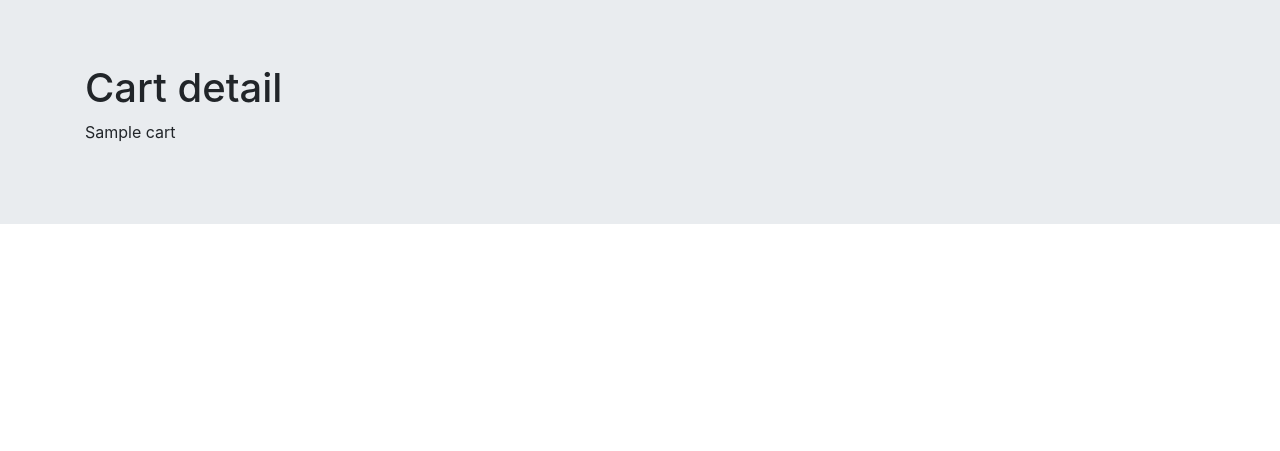
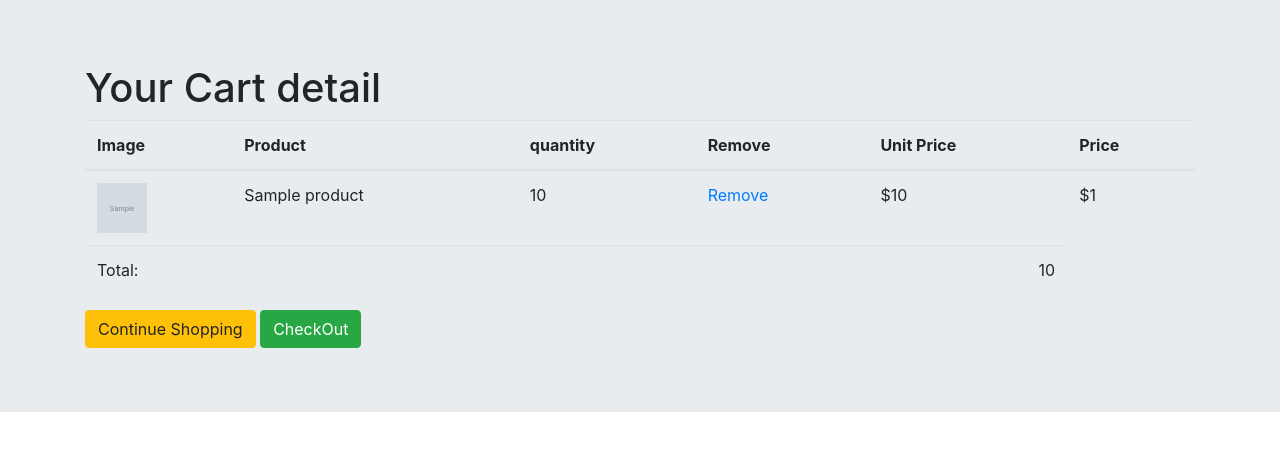
Before and after one commit to sadakchap/complete-demo-ecommerce, a Django app: template cart/templates/cart/cart_detail.html in a window 1280 px wide. Shown: the part 56-507 px from the top of the page. Run offline with Django 3.2, Linux system fonts and the light colour scheme; the template is opened without the code that fills it: most values are stand-ins (such as "Sample title", 1, 10 or a date in 2020); grey boxes marked "Sample" are stand-in pictures; some libraries are stand-ins or nearby versions.

Commit message:
fixed some errors

```diff
--- a/cart/cart.py
+++ b/cart/cart.py
@@ -7,7 +7,7 @@ class Cart(object):
         self.session = request.session
         cart = self.session.get(settings.CART_SESSION_ID)
         if not cart:
-            cart = self.session[settings.CART_SESSION_ID]
+            cart = self.session[settings.CART_SESSION_ID] = {}
         self.cart = cart
 
     def add(self, product, quantity=1, update_quantity=False):
@@ -47,10 +47,10 @@ class Cart(object):
             yield item
 
     def __len__(self):
-        return sum(item['quantity'] for item in self.cart.value())
+        return sum(item['quantity'] for item in self.cart.values())
 
     def get_total_price(self):
-        return sum(item['quantity'] * Decimal(item['price']) for item in self.cart.value())
+        return sum(item['quantity'] * Decimal(item['price']) for item in self.cart.values())
 
     def clear(self):
         del self.session[settings.CART_SESSION_ID]
--- a/cart/templates/cart/cart_detail.html
+++ b/cart/templates/cart/cart_detail.html
@@ -8,8 +8,45 @@
 {% block content %}
 <div class="jumbotron jumbotron-fluid">
     <div class="container">
-        <h1>Cart detail</h1>
-        <p>{{ cart }}</p>
+        <h1>Your Cart detail</h1>
+        <table class="table">
+            <thead>
+                <tr>
+                    <th scope="col">Image</th>
+                    <th scope="col">Product</th>
+                    <th scope="col">quantity</th>
+                    <th scope="col">Remove</th>
+                    <th scope="col">Unit Price</th>
+                    <th scope="col">Price</th>
+                </tr>
+            </thead>
+            <tbody>
+                {% for item in cart %}
+                {% with product=item.product %}
+                    <tr>
+                        <th scope="row">
+                            <a href="{{ product.get_absolute_url }}">
+                                <img src="{{ product.image.url }}" alt="" width="50px" height="50px">
+                            </a>
+                        </th>
+                        <td>{{ product.name }}</td>
+                        <td>{{ item.quantity }}</td>
+                        <td><a href="{% url 'cart:cart_remove' product.id %}">Remove</a></td>
+                        <td>${{ item.price}}</td>
+                        <td>${{ item.total_price }}</td>
+                    </tr>
+                {% endwith %}
+                {% endfor %}
+                <tr class="total">
+                    <td>Total:</td>
+                    <td colspan="4" class="text-right">{{ cart.get_total_price }}</td>
+                </tr>
+            </tbody>
+        </table>
+        <div>
+            <a href="{% url 'products:product_list' %}" class="btn btn-warning">Continue Shopping</a>
+            <a href="#" class="btn btn-success">CheckOut</a>
+        </div>
     </div>
 
 </div>
```
